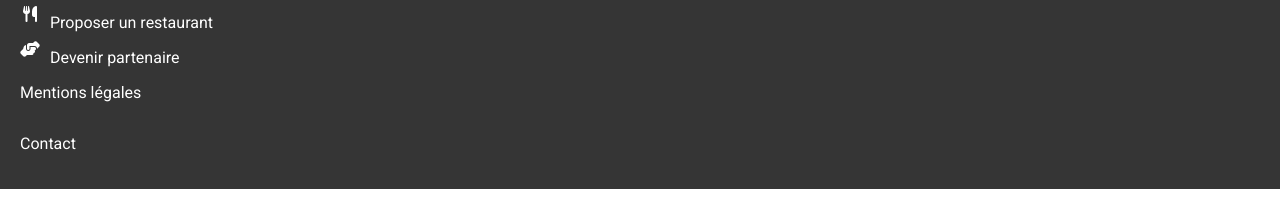
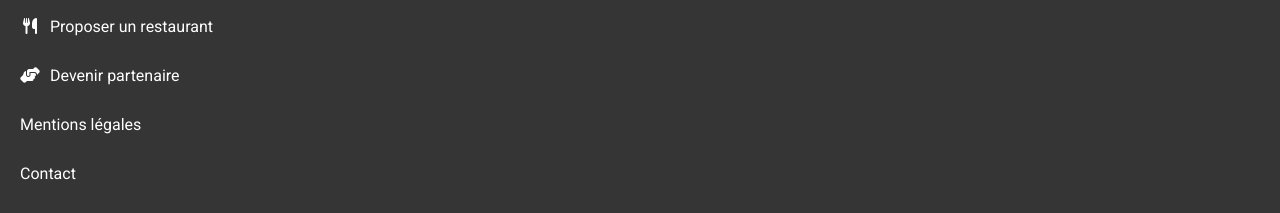
Before and after one commit to Mwarfy/p3_ohmyfood, a plain HTML site: page pages/menu1.html in a window 1280 px wide. Shown: the part 979-1192 px from the top of the page. Before the commit the page ends 1168 px from the top, so only its background shows below. Drawn offline with Linux system fonts and the light colour scheme; a web font is replaced by a local one.

Commit message:
change last things

```diff
--- a/pages/menu1.html
+++ b/pages/menu1.html
@@ -146,16 +146,16 @@
         <div>
           <i class="fa-solid fa-utensils"></i>
         </div>
-        <p>Proposer un restaurant</p>
+        <a href="#">Proposer un restaurant</a>
       </div>
       <div>
         <div>
           <i class="fa-solid fa-handshake-angle"></i>
         </div>
-        <p>Devenir partenaire</p>
+        <a href="#">Devenir partenaire</a>
       </div>
-      <p>Mentions légales</p>
-      <p>Contact</p>
+      <a href="#">Mentions légales</a>
+      <a href="mailto:ohmyfood@ohmyfood.com">Contact</a>
     </footer>
   </body>
 </html>
--- a/style/style.css
+++ b/style/style.css
@@ -179,6 +179,7 @@ img{
 footer{
     display: flex;
     flex-direction: column;
+    gap:10px;
     padding: 20px;
     background-color: #353535;
     color:white;
@@ -191,8 +192,8 @@ footer div{
     display: flex;
     align-items: center;
 }
-footer div>p{
-    margin-bottom: 0;
+footer p{
+    margin:0;
 }
 footer div>div{
     display: flex;
--- a/style/styleDesktop.css
+++ b/style/styleDesktop.css
@@ -37,7 +37,7 @@
         width: 20%;
     }
     .restaurant a{
-        height: 265px;
+        height: 250px;
     }
 }
 
--- a/style/styleMenu.css
+++ b/style/styleMenu.css
@@ -66,7 +66,6 @@ header i:hover{
     overflow:hidden;
     animation: animboxmenu 1s;
     animation-fill-mode: both;
-    animation-timing-function: cubic-bezier(800ms);
 
 }
 
@@ -93,8 +92,12 @@ header i:hover{
     display: flex;
     flex-direction: column;
     justify-content: space-between;
+    overflow: hidden;
 }
 .menu section>div p{
+    overflow:hidden;
+    white-space:nowrap;
+    text-overflow: ellipsis;
     margin: 0;
 }
 .menu button{
```
Also changed, not shown: pages/menu2.html (+4 -4 lines), pages/menu3.html (+4 -4 lines), pages/menu4.html (+4 -4 lines).
